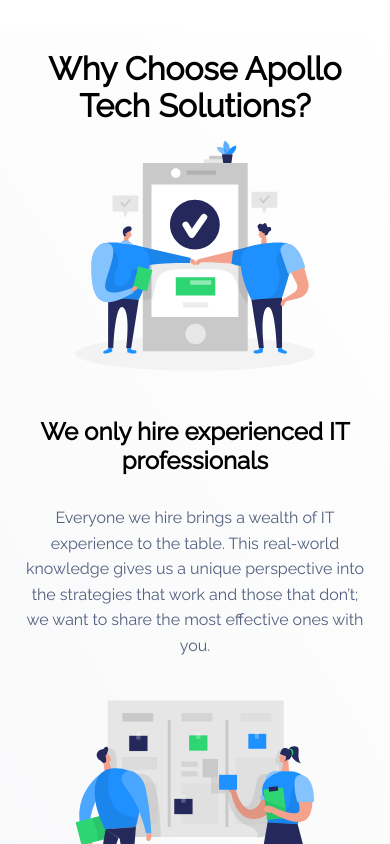
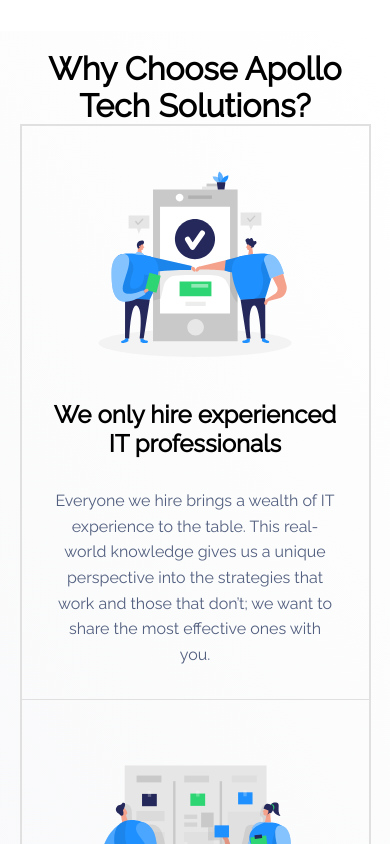
Before and after one commit to childhood2/company-website, a React (Create React App) app: page / in a window 390 px wide. Shown: the part 1740-2584 px from the top of the page. Built offline with nearby package versions, Linux system fonts and the light colour scheme.

Commit message:
connected rectangles

```diff
--- a/src/components/Home.js
+++ b/src/components/Home.js
@@ -64,6 +64,7 @@
         <div className="home__whyChoose">
           <h1>Why Choose Apollo Tech Solutions?</h1>
           <div className="home__whyChooseGrid">
+            <div className="home__whyChooseItem">
               <img src={whyChoose1} alt="One" />
               <div className="home__whyChooseDesc">
               <h2>We only hire experienced IT professionals</h2>
@@ -74,6 +75,8 @@
                 most effective ones with you.
               </p>
               </div>
+            </div>
+            <div className="home__whyChooseItem">
               <img src={whyChoose2} alt="Two" />
               <div className="home__whyChooseDesc">
                 <h2>We create a 100% custom solution for any problem</h2>
@@ -84,6 +87,8 @@
                 cost-effective ways to make it more capable and secure.
               </p>
               </div>
+            </div>
+            <div className="home__whyChooseItem">
               <img src={whyChoose3} alt="Three" />
               <div className="home__whyChooseDesc">
                 <h2>We take a holistic approach to IT and Security</h2>
@@ -98,6 +103,7 @@
             </div>
           </div>
         </div>
+      </div>
 
       <div className="app__spacer"></div>
     </div>
--- a/src/styles/Home.scss
+++ b/src/styles/Home.scss
@@ -85,7 +85,24 @@
   display: grid;
   grid-template-columns: 6fr 6fr;
   grid-column-gap: 50px;
+  grid-row-gap: 0;
+  align-items: stretch;
+  border: 1px solid #e0e0e0;
+}
+
+.home__whyChooseItem {
+  display: grid;
+  grid-template-columns: 6fr 6fr;
+  grid-column-gap: 50px;
   align-items: center;
+  border: 1px solid #e0e0e0;
+  border-top: none;
+  padding: 2rem;
+  grid-column: 1 / -1;
+
+  &:first-child {
+    border-top: 1px solid #e0e0e0;
+  }
 
   img {
     width: 100%;
@@ -155,13 +172,14 @@
 
   .home__whyChooseGrid {
     display: grid;
-    grid-template-columns: 12fr;
-    grid-column-gap: 50px;
+    grid-template-columns: 1fr;
+    grid-column-gap: 0;
     align-items: center;
+  }
 
-    img {
-      width: 100%;
-    }
+  .home__whyChooseItem {
+    grid-template-columns: 1fr;
+    grid-column-gap: 0;
   }
 
   .home__whyChooseDesc {
```
Lines whose indentation alone changed are shown as unchanged.
